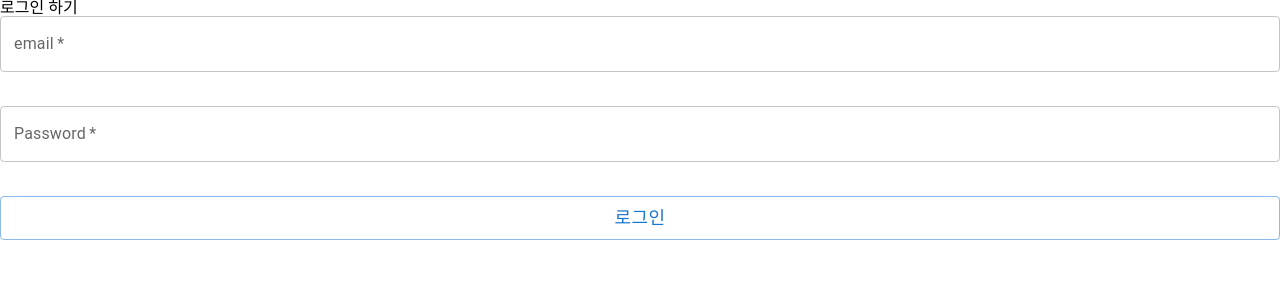
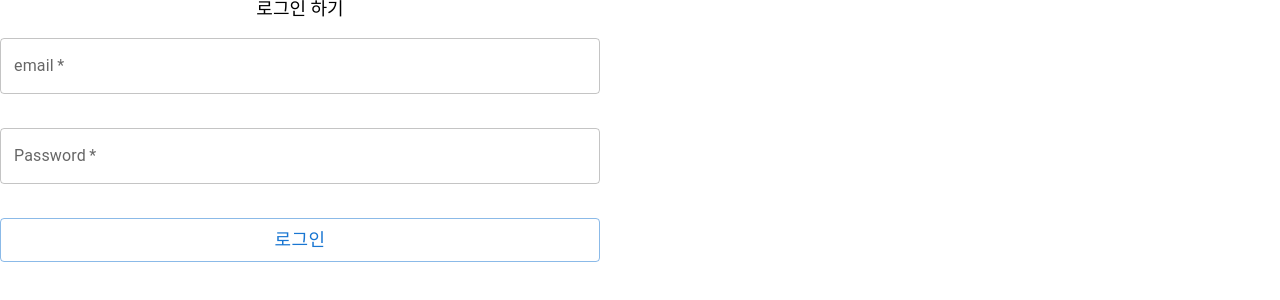
Before and after one commit to Kim-Jaemin420/wanted-pre-onboarding-challenge-fe-2, a React (Vite) app: page /auth/signin in a window 1280 px wide. Shown: the top 300 px of the page. Built offline with nearby package versions, Linux system fonts and the light colour scheme; no server answers.

Commit message:
Feat: sign in api 연결
useForm custom hook을 이용하여 sign in api 연결

```diff
--- a/src/components/SigninForm/SigninForm.tsx
+++ b/src/components/SigninForm/SigninForm.tsx
@@ -1,20 +1,36 @@
+import { css } from '@emotion/react';
 import { TextField } from '@mui/material';
 import { InputContainer, SubmitButton } from './signinFormStyle';
 
 interface Props {
-  handleSubmit: React.FormEventHandler<HTMLFormElement>;
+  handleChangeForm: React.FormEventHandler<HTMLFormElement>;
+  handleSubmitForm: React.FormEventHandler<HTMLFormElement>;
 }
 
-function SigninForm({ handleSubmit }: Props) {
+function SigninForm({ handleChangeForm, handleSubmitForm }: Props) {
   return (
-    <form onSubmit={handleSubmit}>
-      <legend>로그인 하기</legend>
+    <form
+      css={css`
+        width: 600px;
+      `}
+      onChange={handleChangeForm}
+      onSubmit={handleSubmitForm}
+    >
+      <legend
+        css={css`
+          font-size: 18px;
+          margin-bottom: 20px;
+          text-align: center;
+        `}
+      >
+        로그인 하기
+      </legend>
       <InputContainer>
         <TextField
           required
           variant="outlined"
           id="email"
-          name="emailField"
+          name="email"
           label="email"
           placeholder="email"
           fullWidth
@@ -25,7 +41,7 @@ function SigninForm({ handleSubmit }: Props) {
           required
           variant="outlined"
           id="password"
-          name="passwordField"
+          name="password"
           label="Password"
           type="password"
           fullWidth
```
